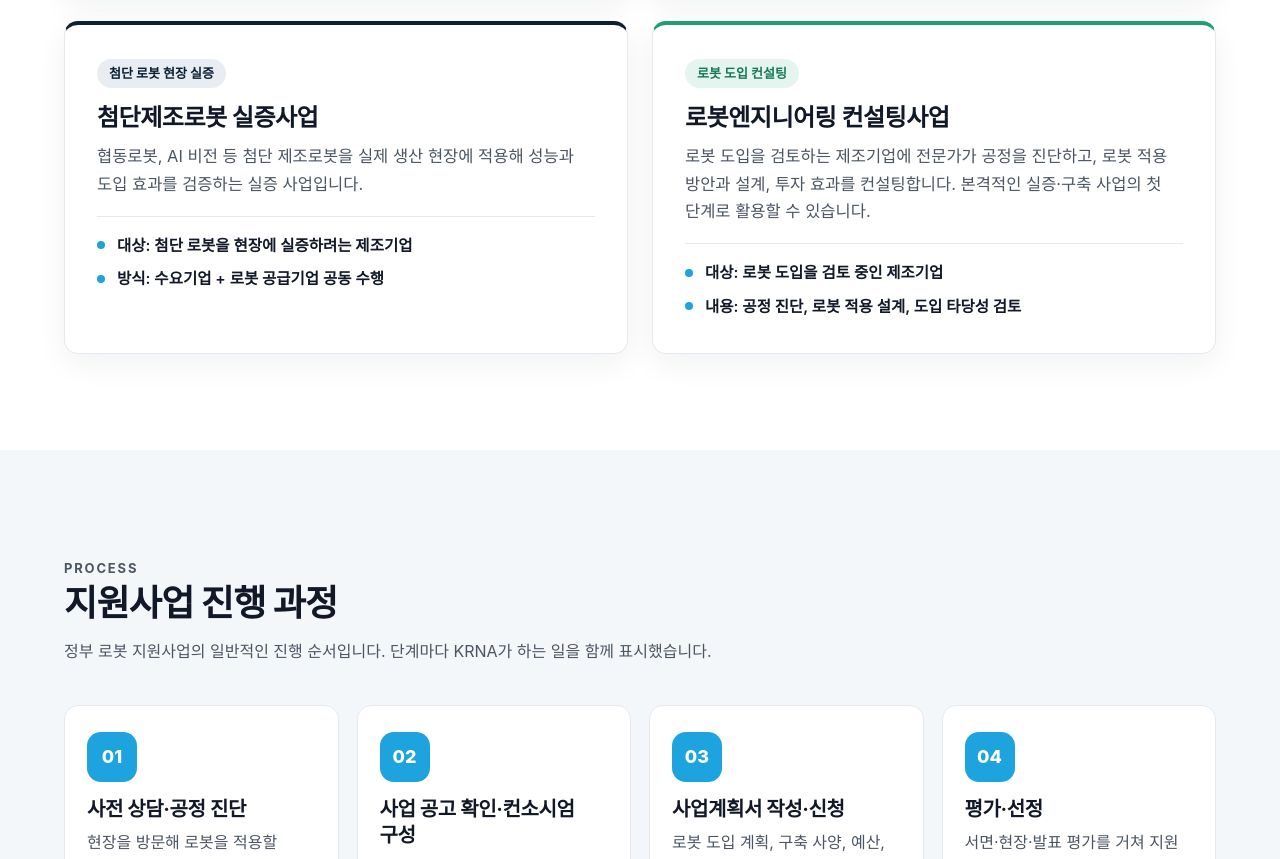
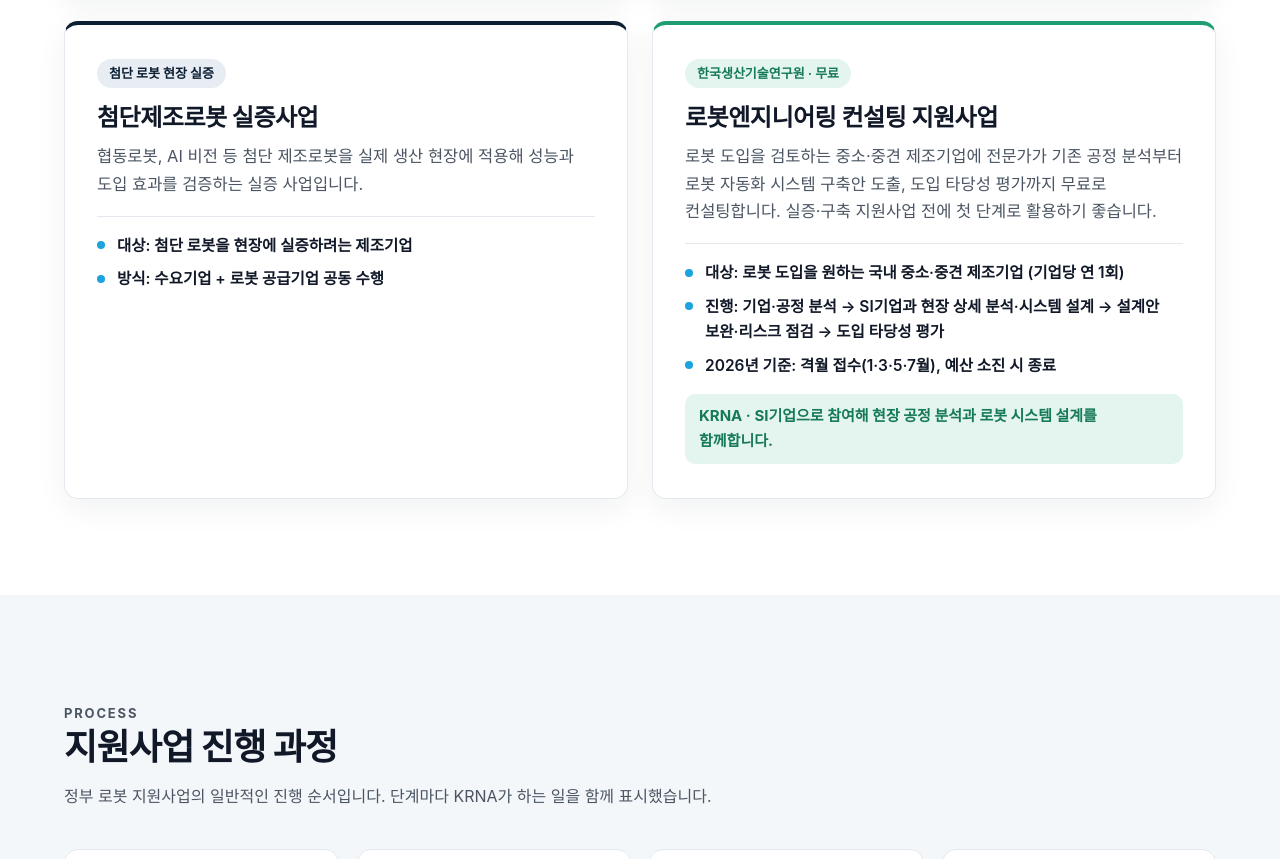
Before and after one commit to krna-official/krna-hompage, an Eleventy site: page src/business/robot-program.njk in a window 1280 px wide. Shown: the part 1079-1938 px from the top of the page. Built offline with nearby package versions, Linux system fonts and the light colour scheme; Eleventy itself is replaced by a stand-in of ours; files that its build step writes are made by us from their sources; a web font is replaced by a local one.

Commit message:
로봇엔지니어링 컨설팅 지원사업 내용을 2026 안내문 기준으로 수정
Co-Authored-By: Claude Opus 5.5 <noreply@anthropic.com>
Claude-Session: https://claude.ai/code/session_01FRGzTGxGr3fdb1BFSST6L6

```diff
--- a/src/assets/css/style.css
+++ b/src/assets/css/style.css
@@ -458,3 +458,4 @@ h1,h2,h3{line-height:1.3;margin:0;letter-spacing:-.02em}
 .rp-note{margin:22px 0 0;font-size:15px;color:var(--ink-3)}
 @media (max-width:1080px){.rp-steps{grid-template-columns:repeat(2,1fr)}}
 @media (max-width:600px){.rp-steps{grid-template-columns:1fr}}
+.rp-card p.rp-krna{margin:16px 0 0;font-size:15px;font-weight:700;color:#16795a;background:#e3f5ee;border-radius:10px;padding:10px 14px}
--- a/src/business/robot-program.njk
+++ b/src/business/robot-program.njk
@@ -2,7 +2,7 @@
 title: 로봇 실증사업
 lead: 정부 지원 로봇 실증사업으로 비용 부담은 줄이고, 로봇 자동화는 앞당깁니다.
 permalink: /business/robot-program/
-description: 로봇활용 제조혁신 지원사업, AI로봇 실증사업, 첨단제조로봇 실증사업, 로봇엔지니어링 컨설팅사업 등 정부 로봇 실증 지원사업의 진행 과정과 케이알앤에이의 지원 범위를 소개합니다.
+description: 로봇활용 제조혁신 지원사업, AI로봇 실증사업, 첨단제조로봇 실증사업, 로봇엔지니어링 컨설팅 지원사업 등 정부 로봇 실증 지원사업의 진행 과정과 케이알앤에이의 지원 범위를 소개합니다.
 ---
 <section class="sec">
   <div class="wrap">
@@ -31,10 +31,11 @@ description: 로봇활용 제조혁신 지원사업, AI로봇 실증사업, 첨
         <ul><li>대상: 첨단 로봇을 현장에 실증하려는 제조기업</li><li>방식: 수요기업 + 로봇 공급기업 공동 수행</li></ul>
       </div>
       <div class="rp-card rp-green">
-        <span class="rp-tag">로봇 도입 컨설팅</span>
-        <h3>로봇엔지니어링 컨설팅사업</h3>
-        <p>로봇 도입을 검토하는 제조기업에 전문가가 공정을 진단하고, 로봇 적용 방안과 설계, 투자 효과를 컨설팅합니다. 본격적인 실증·구축 사업의 첫 단계로 활용할 수 있습니다.</p>
-        <ul><li>대상: 로봇 도입을 검토 중인 제조기업</li><li>내용: 공정 진단, 로봇 적용 설계, 도입 타당성 검토</li></ul>
+        <span class="rp-tag">한국생산기술연구원 · 무료</span>
+        <h3>로봇엔지니어링 컨설팅 지원사업</h3>
+        <p>로봇 도입을 검토하는 중소·중견 제조기업에 전문가가 기존 공정 분석부터 로봇 자동화 시스템 구축안 도출, 도입 타당성 평가까지 무료로 컨설팅합니다. 실증·구축 지원사업 전에 첫 단계로 활용하기 좋습니다.</p>
+        <ul><li>대상: 로봇 도입을 원하는 국내 중소·중견 제조기업 (기업당 연 1회)</li><li>진행: 기업·공정 분석 → SI기업과 현장 상세 분석·시스템 설계 → 설계안 보완·리스크 점검 → 도입 타당성 평가</li><li>2026년 기준: 격월 접수(1·3·5·7월), 예산 소진 시 종료</li></ul>
+        <p class="rp-krna">KRNA · SI기업으로 참여해 현장 공정 분석과 로봇 시스템 설계를 함께합니다.</p>
       </div>
     </div>
   </div>
```
